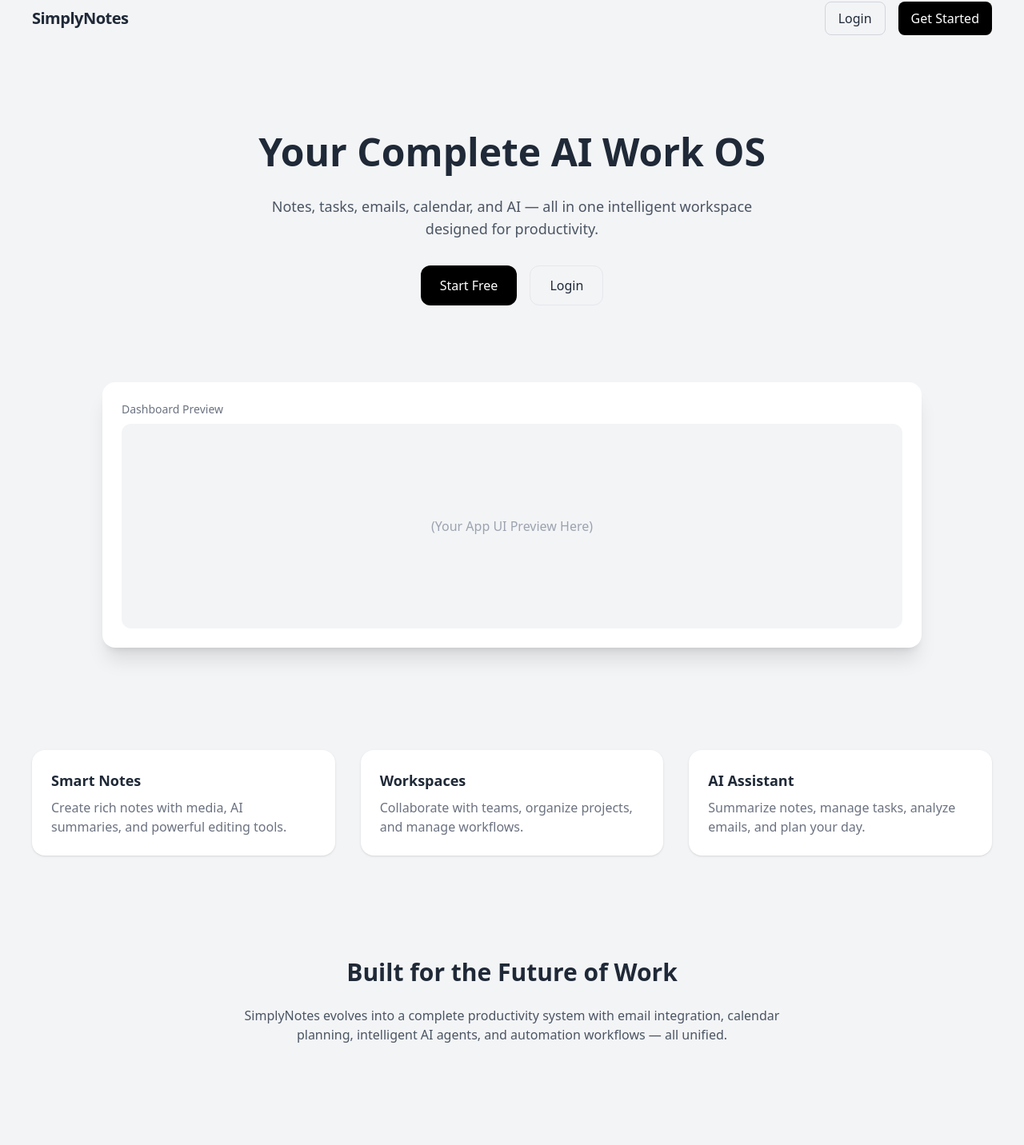
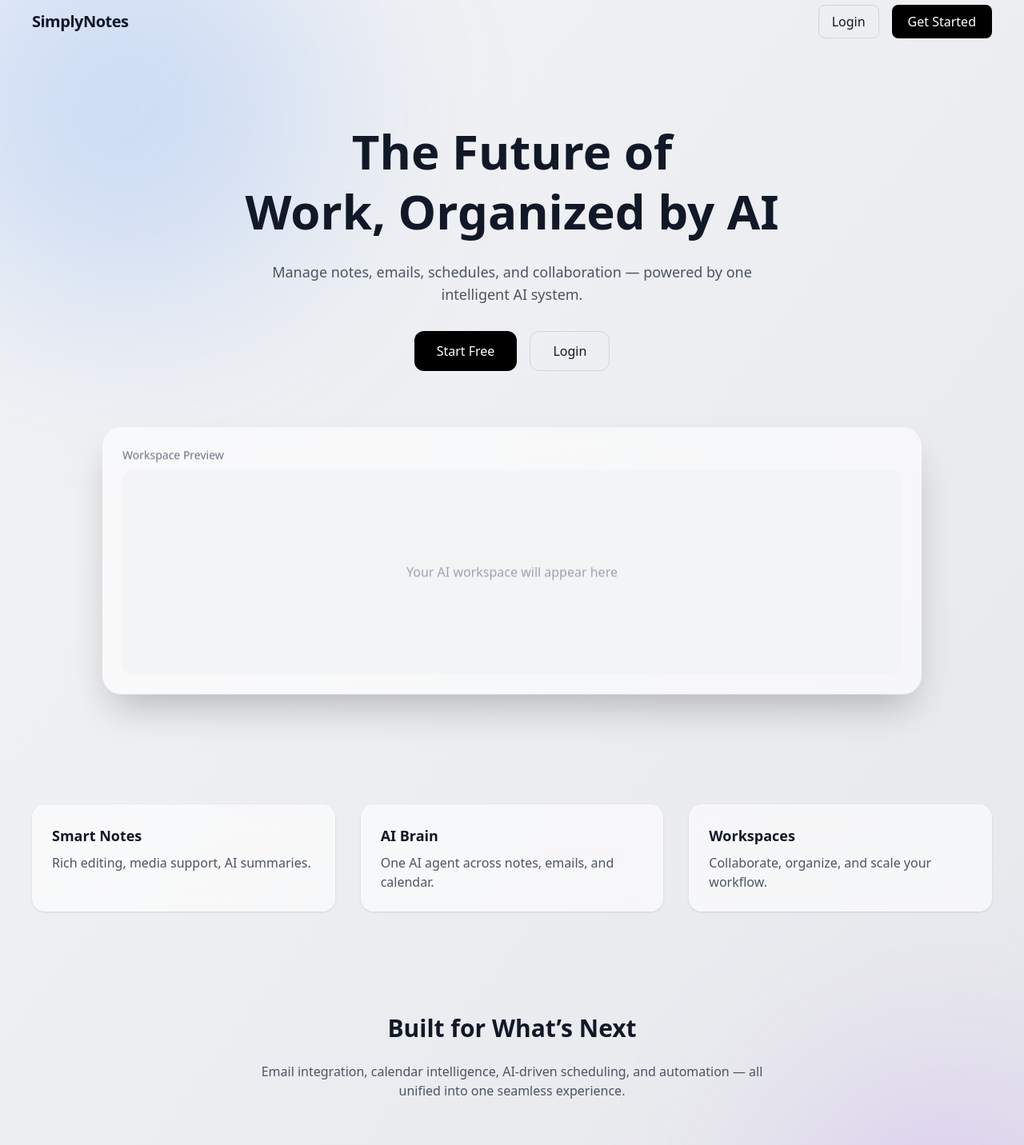
Before and after one commit to musxsid/simplynotes, a React app in the folder frontend/: page / in a window 1280 px wide. Shown: the part 18-1450 px from the top of the page at 80% size. Built offline with nearby package versions, Linux system fonts and the light colour scheme; the HTML template or start-up script is replaced by a standard one.

Commit message:
improved landing page visuals and animations to add premium touch

```diff
--- a/frontend/src/pages/HomePage.jsx
+++ b/frontend/src/pages/HomePage.jsx
@@ -5,23 +5,30 @@ function HomePage() {
   const navigate = useNavigate();
 
   return (
-    <div className="min-h-screen bg-gray-100 dark:bg-gray-900 text-gray-800 dark:text-white">
+    <div className="relative min-h-screen overflow-hidden
+    bg-gradient-to-br from-gray-100 to-gray-200
+    dark:from-gray-900 dark:to-black
+    text-gray-900 dark:text-white">
+
+      {/* 🔥 BACKGROUND GLOW */}
+      <div className="absolute w-[500px] h-[500px] bg-blue-500/20 blur-[120px] top-[-100px] left-[-100px] rounded-full"></div>
+      <div className="absolute w-[400px] h-[400px] bg-purple-500/20 blur-[120px] bottom-[-100px] right-[-100px] rounded-full"></div>
 
       {/* NAVBAR */}
-      <div className="flex justify-between items-center px-10 py-5">
+      <div className="flex justify-between items-center px-10 py-6 relative z-10">
         <h1 className="text-xl font-semibold tracking-tight">SimplyNotes</h1>
 
         <div className="flex gap-4">
           <button
             onClick={() => navigate("/login")}
-            className="px-4 py-2 rounded-lg border border-gray-300 dark:border-gray-600"
+            className="px-4 py-2 rounded-lg border border-gray-300 dark:border-gray-600 hover:bg-gray-200 dark:hover:bg-gray-800 transition"
           >
             Login
           </button>
 
           <button
             onClick={() => navigate("/signup")}
-            className="px-4 py-2 rounded-lg bg-black text-white hover:bg-gray-800"
+            className="px-5 py-2 rounded-lg bg-black text-white hover:bg-gray-800 transition"
           >
             Get Started
           </button>
@@ -29,24 +36,24 @@ function HomePage() {
       </div>
 
       {/* HERO */}
-      <div className="flex flex-col items-center text-center mt-24 px-6">
+      <div className="flex flex-col items-center text-center mt-20 px-6 relative z-10">
 
         <motion.h1
-          initial={{ opacity: 0, y: 30 }}
+          initial={{ opacity: 0, y: 40 }}
           animate={{ opacity: 1, y: 0 }}
           transition={{ duration: 0.6 }}
-          className="text-5xl font-bold mb-6 leading-tight"
+          className="text-6xl font-bold leading-tight mb-6"
         >
-          Your Complete AI Work OS
+          The Future of <br /> Work, Organized by AI
         </motion.h1>
 
         <motion.p
           initial={{ opacity: 0 }}
           animate={{ opacity: 1 }}
           transition={{ delay: 0.3 }}
-          className="max-w-2xl text-gray-600 dark:text-gray-300 mb-8 text-lg"
+          className="max-w-2xl text-lg text-gray-600 dark:text-gray-300 mb-8"
         >
-          Notes, tasks, emails, calendar, and AI — all in one intelligent workspace designed for productivity.
+          Manage notes, emails, schedules, and collaboration — powered by one intelligent AI system.
         </motion.p>
 
         <motion.div
@@ -57,65 +64,65 @@ function HomePage() {
         >
           <button
             onClick={() => navigate("/signup")}
-            className="bg-black text-white px-6 py-3 rounded-xl hover:bg-gray-800 transition active:scale-95"
+            className="bg-black text-white px-7 py-3 rounded-xl hover:bg-gray-800 transition active:scale-95"
           >
             Start Free
           </button>
 
           <button
             onClick={() => navigate("/login")}
-            className="border px-6 py-3 rounded-xl"
+            className="px-7 py-3 rounded-xl border border-gray-300 dark:border-gray-600"
           >
             Login
           </button>
         </motion.div>
-
       </div>
 
-      {/* PRODUCT VISUAL */}
-      <div className="mt-24 flex justify-center px-6">
-        <motion.div
-          initial={{ opacity: 0, scale: 0.95 }}
-          animate={{ opacity: 1, scale: 1 }}
-          transition={{ duration: 0.6 }}
-          className="w-full max-w-5xl bg-white dark:bg-gray-800 rounded-2xl shadow-xl p-6"
-        >
-          <div className="text-left text-sm text-gray-500 mb-2">
-            Dashboard Preview
+      {/* FLOATING MOCK UI */}
+      <motion.div
+        animate={{ y: [0, -10, 0] }}
+        transition={{ repeat: Infinity, duration: 4 }}
+        className="mt-20 flex justify-center px-6 relative z-10"
+      >
+        <div className="w-full max-w-5xl backdrop-blur-xl bg-white/60 dark:bg-gray-800/60 border border-white/20 dark:border-gray-700 rounded-3xl shadow-2xl p-6">
+
+          <div className="text-sm text-gray-500 mb-2">
+            Workspace Preview
           </div>
 
           <div className="bg-gray-100 dark:bg-gray-700 h-64 rounded-xl flex items-center justify-center">
             <span className="text-gray-400">
-              (Your App UI Preview Here)
+              Your AI workspace will appear here
             </span>
           </div>
-        </motion.div>
-      </div>
+
+        </div>
+      </motion.div>
 
       {/* FEATURES */}
-      <div className="mt-32 px-10 grid md:grid-cols-3 gap-8">
+      <div className="mt-32 px-10 grid md:grid-cols-3 gap-8 relative z-10">
 
         {[
           {
             title: "Smart Notes",
-            desc: "Create rich notes with media, AI summaries, and powerful editing tools."
+            desc: "Rich editing, media support, AI summaries."
+          },
+          {
+            title: "AI Brain",
+            desc: "One AI agent across notes, emails, and calendar."
           },
           {
             title: "Workspaces",
-            desc: "Collaborate with teams, organize projects, and manage workflows."
-          },
-          {
-            title: "AI Assistant",
-            desc: "Summarize notes, manage tasks, analyze emails, and plan your day."
+            desc: "Collaborate, organize, and scale your workflow."
           },
         ].map((item, i) => (
           <motion.div
             key={i}
-            whileHover={{ y: -6 }}
-            className="p-6 bg-white dark:bg-gray-800 rounded-2xl shadow"
+            whileHover={{ y: -8 }}
+            className="p-6 backdrop-blur-xl bg-white/60 dark:bg-gray-800/60 border border-white/20 dark:border-gray-700 rounded-2xl shadow"
           >
             <h3 className="font-semibold text-lg mb-2">{item.title}</h3>
-            <p className="text-gray-500 dark:text-gray-400">
+            <p className="text-gray-600 dark:text-gray-400">
               {item.desc}
             </p>
           </motion.div>
@@ -124,24 +131,24 @@ function HomePage() {
       </div>
 
       {/* FUTURE VISION */}
-      <div className="mt-32 text-center px-6">
+      <div className="mt-32 text-center px-6 relative z-10">
         <h2 className="text-3xl font-semibold mb-6">
-          Built for the Future of Work
+          Built for What’s Next
         </h2>
 
         <p className="max-w-2xl mx-auto text-gray-600 dark:text-gray-300">
-          SimplyNotes evolves into a complete productivity system with email integration,
-          calendar planning, intelligent AI agents, and automation workflows — all unified.
+          Email integration, calendar intelligence, AI-driven scheduling, and
+          automation — all unified into one seamless experience.
         </p>
       </div>
 
       {/* CTA */}
-      <div className="mt-32 mb-20 text-center">
+      <div className="mt-32 mb-20 text-center relative z-10">
         <button
           onClick={() => navigate("/signup")}
-          className="bg-black text-white px-8 py-4 rounded-2xl text-lg hover:bg-gray-800 transition active:scale-95"
+          className="bg-black text-white px-10 py-4 rounded-2xl text-lg hover:bg-gray-800 transition active:scale-95"
         >
-          Get Started for Free
+          Start Building Your Workflow
         </button>
       </div>
 
```
